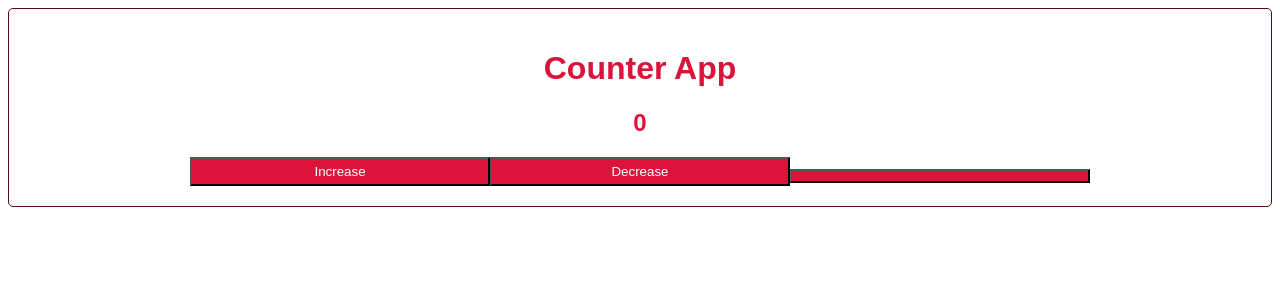
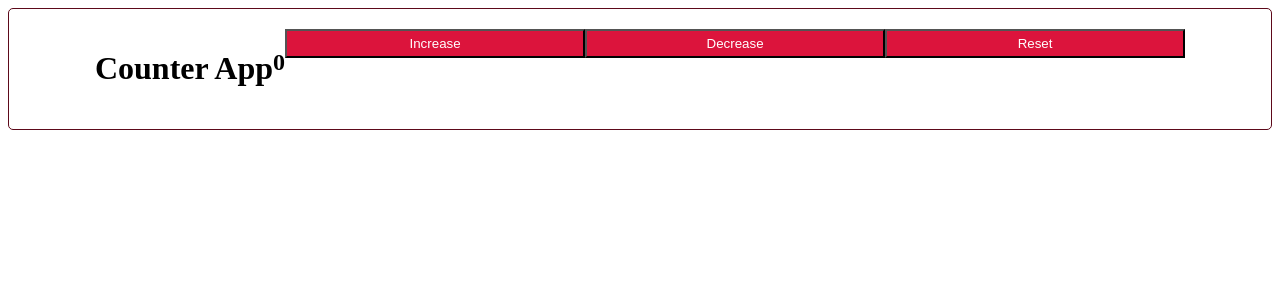
Before and after one commit to Elijah736/react, a React (Vite) app in the folder react/: page / in a window 1280 px wide. Shown: the top 300 px of the page. Built offline with nearby package versions, Linux system fonts and the light colour scheme.

Commit message:
re do the application

```diff
--- a/react/src/App.css
+++ b/react/src/App.css
@@ -18,6 +18,7 @@
   border-radius: 5px;
   padding: 20px;
   justify-content: center;
+  display: flex;
 }
 
 button{
@@ -26,3 +27,7 @@ button{
   width: 300px;
   padding: 5px;
 }
+
+.button-container{
+  gap: 10px;
+}
--- a/react/src/App.jsx
+++ b/react/src/App.jsx
@@ -1,34 +1,36 @@
 import { useState } from "react";
 import './app.css';
 
-function App(){
-  const [count, setcount] = useState(0);
+function App() {
+  const [count, setCount] = useState(0);
 
   function Increase() {
-    setcount(count + 1);
+    setCount(count + 1);
   }
 
-  function Decrease() {
-    setcount(count - 1);
+  function Decrease(){
+    setCount(count - 1);
   }
 
   function Reset() {
-    setcount(0);
+    setCount(0);
   }
 
   return (
     <div className="container">
-       <h1 className="h1element">Counter App</h1>
+      <h1>Counter App</h1>
 
-       <h2 className="h2element">{count}</h2>
+      <h2>{count}</h2>
 
-       <button onClick={Increase}>Increase</button>
+      <div className="button-container">
+          <button onClick={Increase}>Increase</button>
 
-       <button onClick={Decrease}>Decrease</button>
+          <button onClick={Decrease}>Decrease</button>
 
-       <button onClick={Reset}></button>
+          <button onClick={Reset}>Reset</button>
+      </div>
     </div>
-   );
-};
+  )
+}
 
-export default App;
+export default App
```
